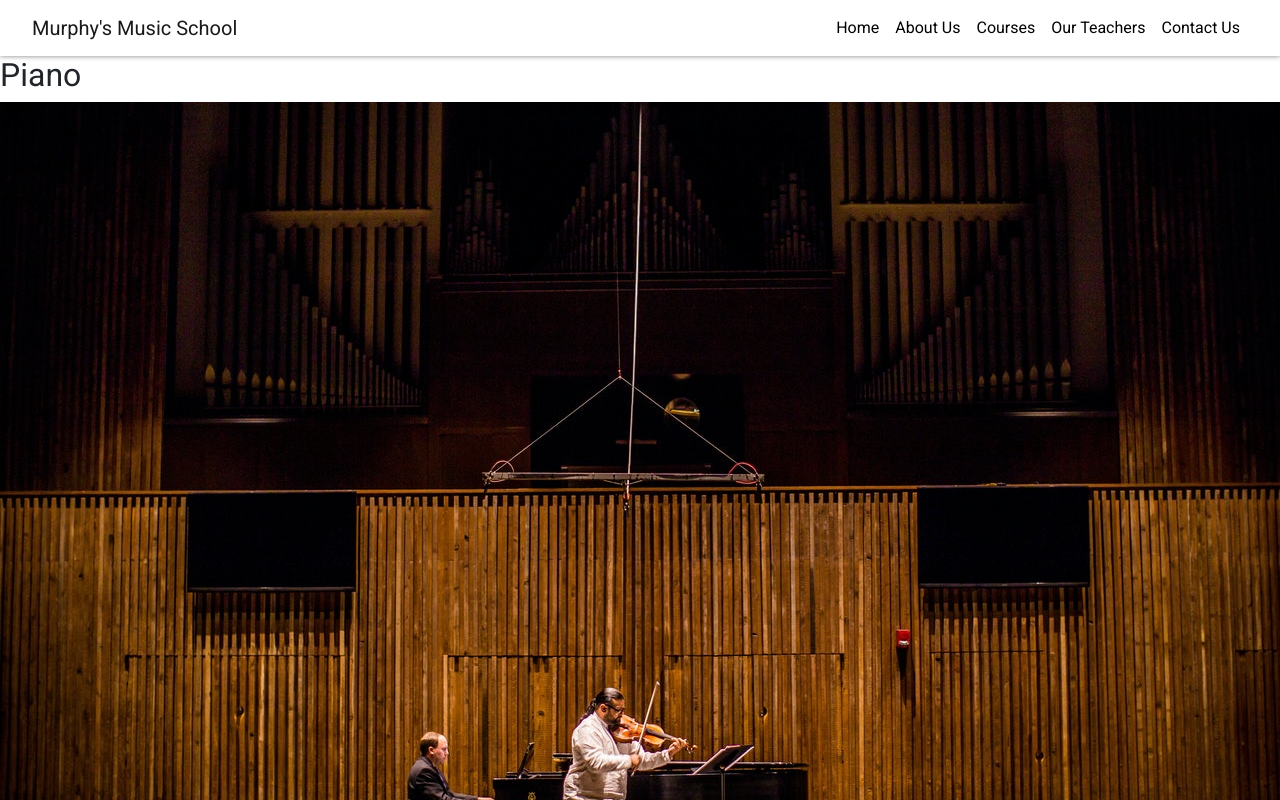
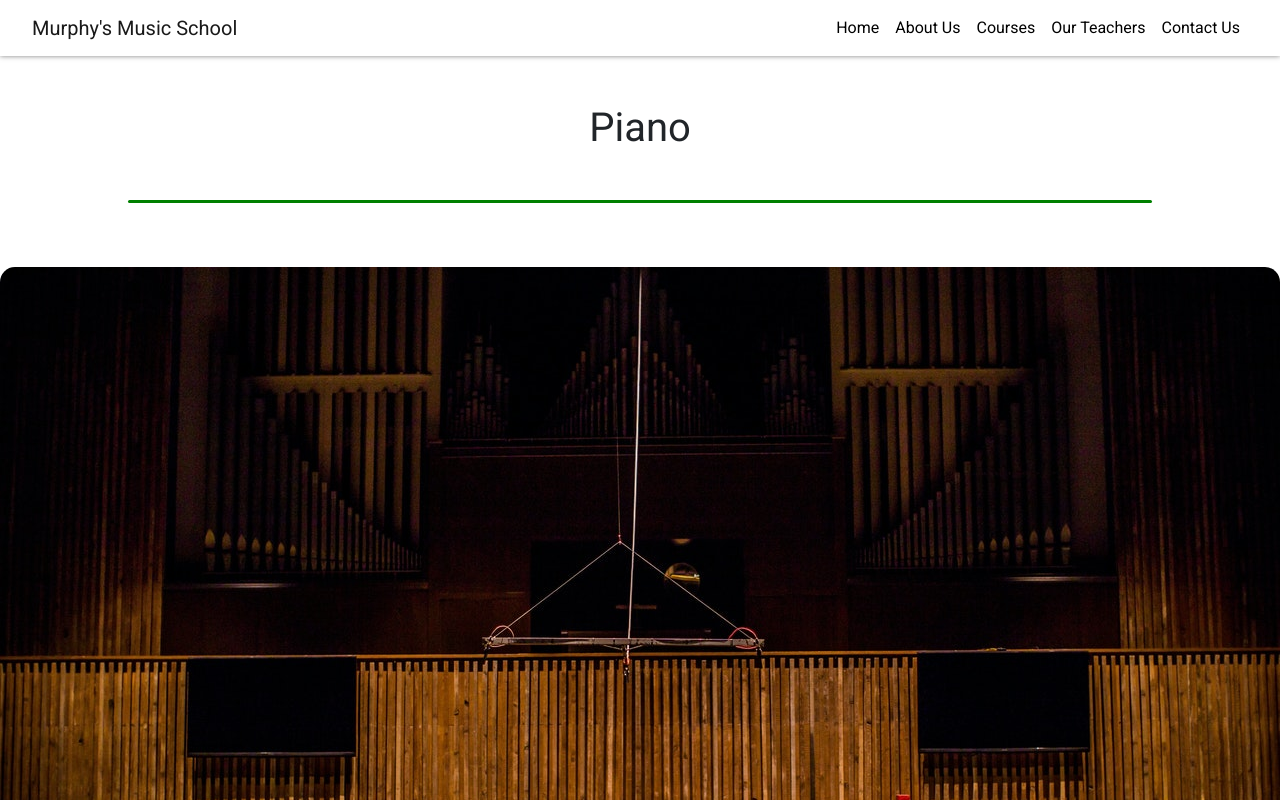
Before and after one commit to ColinJhEdwards/murphy-music-school, a React (Create React App) app: page /courses/1 in a window 1280 px wide. Shown: the top 800 px of the page. Built offline with nearby package versions, Linux system fonts and the light colour scheme.

Commit message:
styled course details page

```diff
--- a/src/components/CourseDetail.js
+++ b/src/components/CourseDetail.js
@@ -1,6 +1,7 @@
 import React from "react";
 import styled from "styled-components";
 import { motion } from "framer-motion";
+import { pageAnimation, fade } from "../animations";
 
 const CourseDetail = ({
   id,
@@ -14,28 +15,72 @@ const CourseDetail = ({
   img3,
 }) => {
   return (
-    <section className="course">
+    <StyledCourse
+      className="courseSection"
+      variants={pageAnimation}
+      initial="hidden"
+      animate="show"
+      exit="exit"
+    >
+      <div className="course">
         <div>
-        <h2>{title}</h2>
+          <h1>{title}</h1>
         </div>
-      <div>
+        <Line></Line>
+        <div className="details">
           <img src={imgLand} alt={title} />
           <h2>History of {title}</h2>
           <p>{history}</p>
         </div>
-      <div>
+        <div className="details">
           <img src={img2} alt={title} />
           <h2>Why {title}?</h2>
           <p>{header}</p>
           <p>{why}</p>
         </div>
-      <div>
+        <div className="details">
           <img src={img3} alt={title} />
           <h2>How long will it take to learn?</h2>
           <p>{howLong}</p>
         </div>
-    </section>
+      </div>
+    </StyledCourse>
   );
 };
 
+const StyledCourse = styled(motion.section)`
+  width: 80%;
+  margin: auto;
+  .course {
+    display: flex;
+    flex-direction: column;
+    align-items: center;
+    justify-content: center;
+    h1 {
+      margin: 3rem 0rem;
+    }
+    .details {
+      display: flex;
+      flex-direction: column;
+      align-items: center;
+      justify-content: center;
+      margin: 4rem 0rem;
+      h2 {
+        align-self: flex-start;
+        margin: 2rem 0rem;
+      }
+    }
+    img {
+      border-radius: 15px;
+    }
+  }
+`;
+
+const Line = styled(motion.div)`
+  height: 3px;
+  width: 100%;
+  background: green;
+  border-radius: 50px;
+`;
+
 export default CourseDetail;
```
Lines whose indentation alone changed are shown as unchanged.
